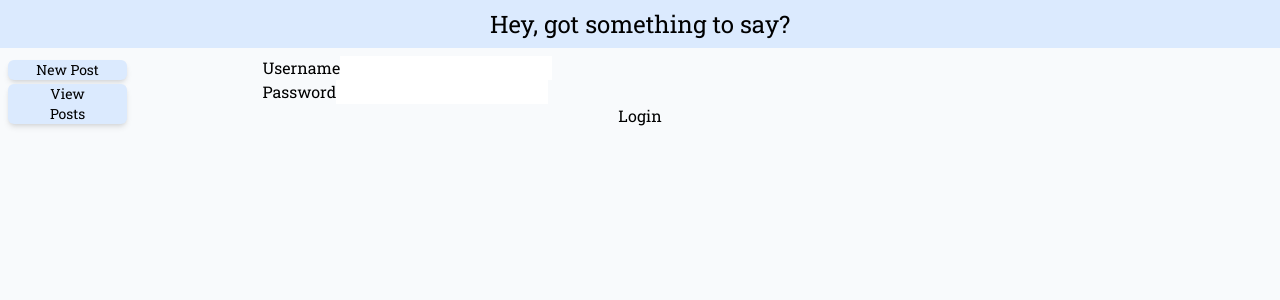
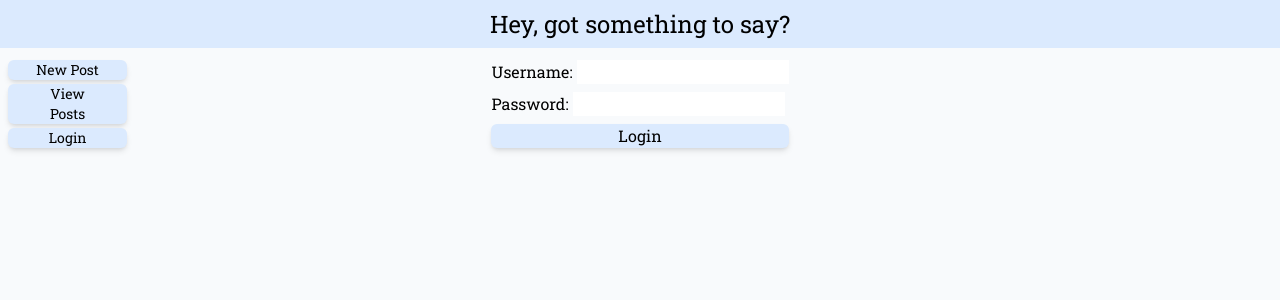
Before and after one commit to amargh2/blog-posting-app, a React (Create React App) app: page /login in a window 1280 px wide. Shown: the top 300 px of the page. Built offline with nearby package versions, Linux system fonts and the light colour scheme.

Commit message:
setting up axios for http headers

```diff
--- a/src/pages/Login.js
+++ b/src/pages/Login.js
@@ -1,25 +1,30 @@
 import axios from 'axios'
 import {useState} from 'react'
-import {setToken} from '../tokenSlice'
+import {setToken, selectUserToken} from '../tokenSlice'
 import {useSelector, useDispatch} from 'react-redux'
+
 
 export default function Login() {
   const [username, setUsername] = useState('')
   const [password, setPassword] = useState('')
   const [error, setError] = useState('')
+  const [tempToken, storeToken] = useState('')
   //useSelector selects a state value from initial state
-  const token = useSelector((state) => state.userToken)
+  const token = useSelector(selectUserToken)
   //dispatch defines the action that feeds into the reducer (ie, what are we doin here with this piece state?)
   const dispatch = useDispatch()
-
+  console.log(token)
   function login() {
     axios.post('http://localhost:3001/login', {
       username:username,
       password:password
     })
     .then(response => {
+      console.log(response)
+      console.log(response.data.token)
       if (response.data.token) {
-        dispatch(setToken(response.data.token))
+        storeToken(response.data.token)
+        dispatch(setToken(tempToken))
       }
     })
     .catch(error => setError(error))
@@ -27,19 +32,20 @@ export default function Login() {
 
 
   return (
-    <div className='flex flex-col'>
+    <div className='flex flex-col p-1 items-center'>
       <form>
+          <div className='flex justify-center flex-col gap-2'>
             <div>
-          <label for='username'>Username</label>
+              <label for='username'>Username: </label>
               <input type='text' name='username' defaultValue={username} onChange={(e)=>setUsername(e.target.value)}></input>
             </div>
             <div>
-          <label for='password'>Password</label>
+              <label for='password'>Password: </label>
               <input type='password' name='password' defaultValue={password} onChange={(e)=>setPassword(e.target.value)}></input>
             </div>
+            <div className="justify-center flex bg-blue-100 rounded-md shadow-md"><button onClick={() => login()}>Login</button></div>
+          </div>
         </form>
-
-        <button onClick={() => login()}>Login</button>
       <span></span>
     </div>
   )
--- a/src/pages/components/Nav.js
+++ b/src/pages/components/Nav.js
@@ -12,6 +12,11 @@ export default function sideBar() {
           <button>View Posts</button>
         </div>
       </Link>
+      <Link to='/login'>
+        <div className='option bg-blue-100 px-7 flex justify-center rounded-md shadow-md'>
+          <button>Login</button>
+        </div>
+      </Link>
     </div>
   )
 }
--- a/src/tokenSlice.js
+++ b/src/tokenSlice.js
@@ -3,7 +3,7 @@ import {createSlice} from '@reduxjs/toolkit'
 const initialState = {
   loading: false,
   userInfo: {},
-  userToken: null,
+  userToken: '',
   error: null,
   success: false
 }
@@ -21,6 +21,8 @@ const authSlice = createSlice({
   extraReducers: {}
 })
 
+export const selectUserToken = (state) => state.userToken
+
 export const {setToken} = authSlice.actions
 
 export default authSlice.reducer
--- /dev/null
+++ b/src/utilities/axios.js
@@ -0,0 +1,5 @@
+import axios from 'axios';
+
+export default axios.create({
+  baseUrl: 'http://localhost:3001'
+})
```
Lines whose indentation alone changed are shown as unchanged.
